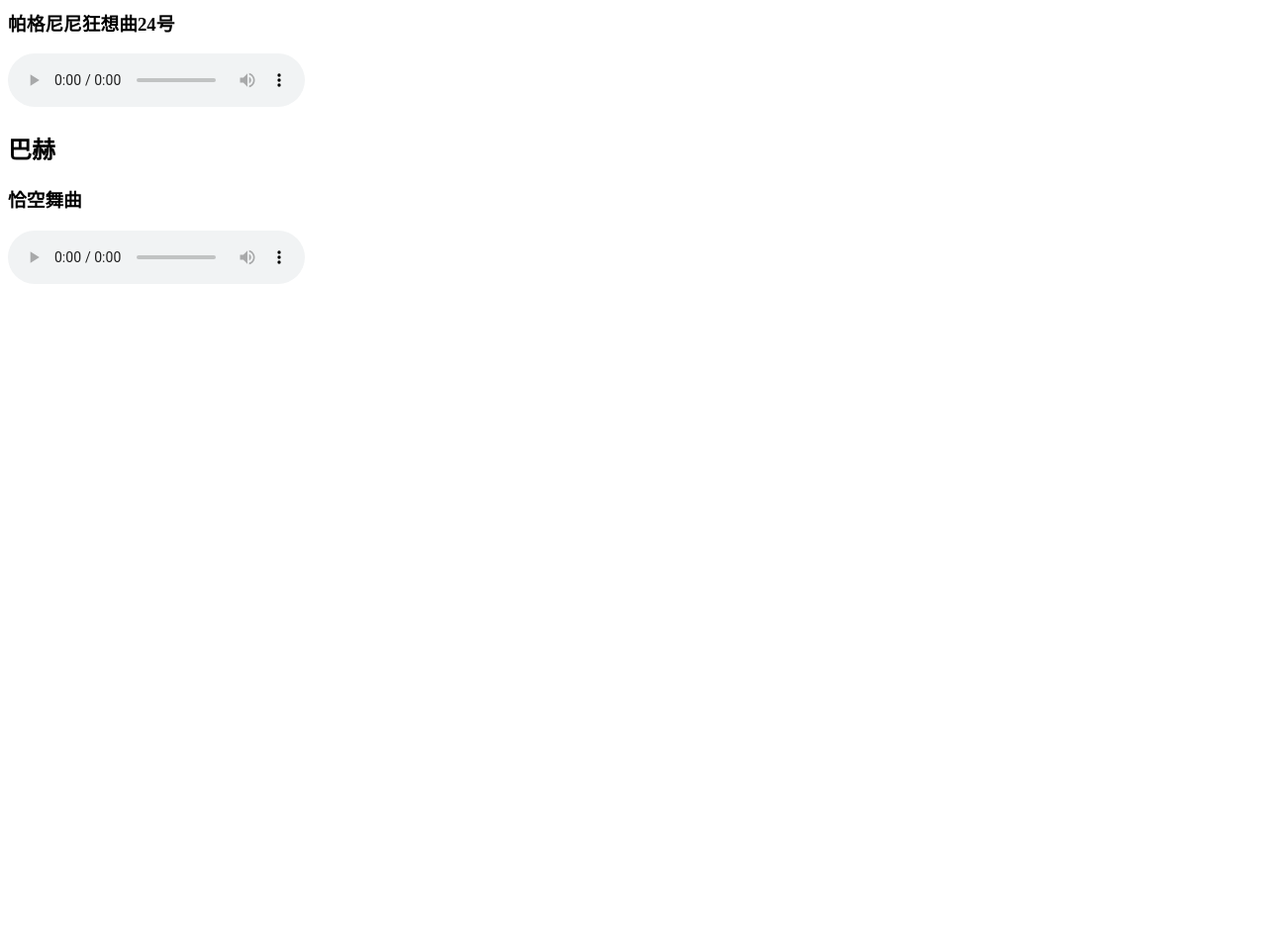
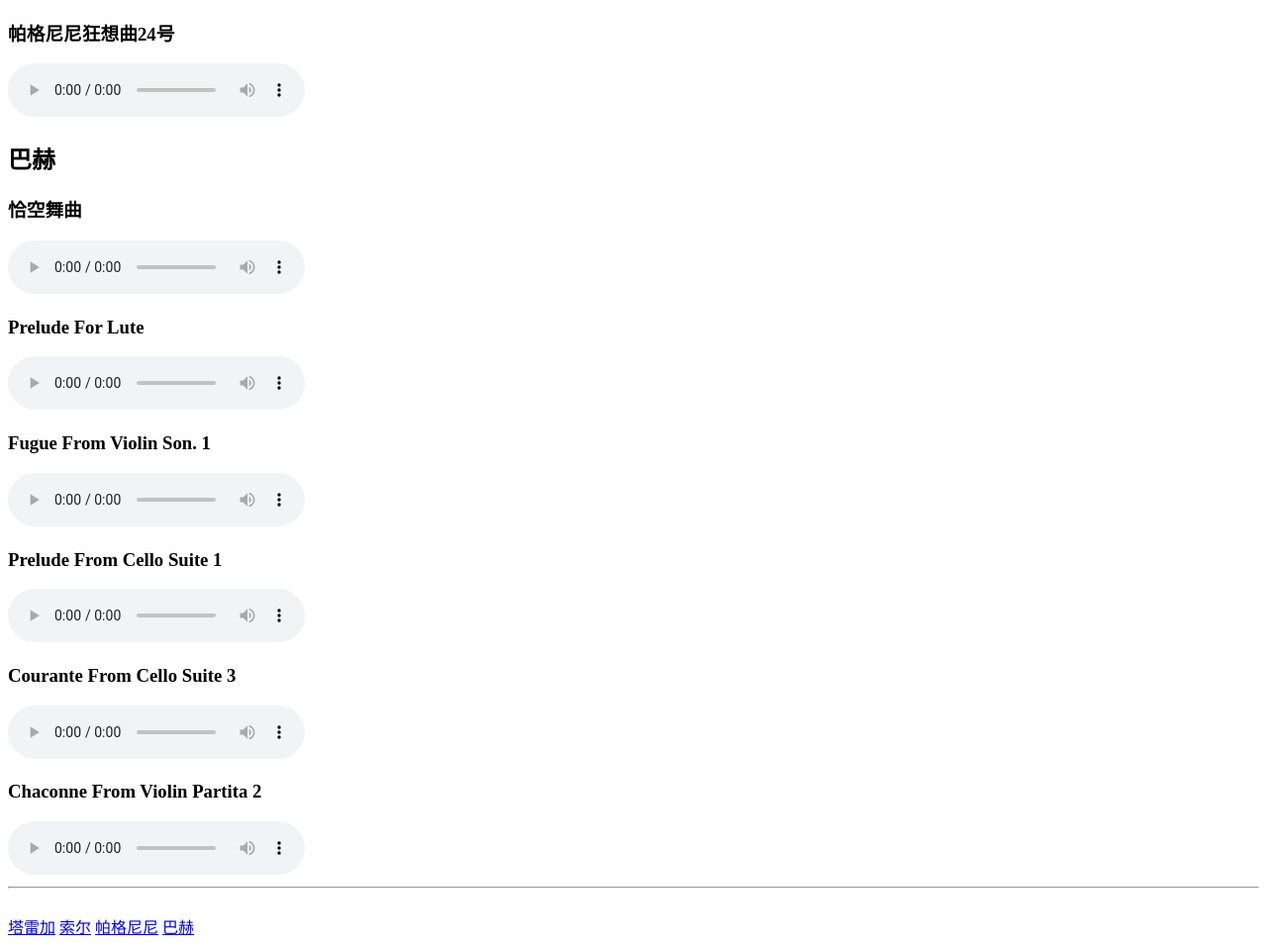
Before and after one commit to ahjckco/ahjckco.github.io, a plain HTML site: page index.html in a window 1280 px wide. Shown: the part 554-1510 px from the top of the page at 99% size. Before the commit the page ends 853 px from the top, so only its background shows below. Drawn offline with Linux system fonts and the light colour scheme.

Commit message:
Add files via upload

```diff
--- a/index.html
+++ b/index.html
@@ -17,6 +17,7 @@
 <a href="#C002">索尔</a>
 <a href="#C003">帕格尼尼</a>
 <a href="#C004">巴赫</a>
+<hr>
 
 <h2><a id="C001">塔雷加</a></h2>
 <h3>阿拉伯奇想曲</h3>
@@ -46,7 +47,42 @@
 您的浏览器不支持 audio 元素。
 </audio>
 
+ <h3>Prelude For Lute</h3>
+<audio controls>
+  <source src="01 Bach _ Prelude For Lute.mp3" type="audio/mpeg">
+您的浏览器不支持 audio 元素。
+</audio>
 
+ <h3>Fugue From Violin Son. 1</h3>
+<audio controls>
+  <source src="02 Bach _ Fugue From Violin Son. 1.mp3" type="audio/mpeg">
+您的浏览器不支持 audio 元素。
+</audio>
+
+ <h3>Prelude From Cello Suite 1</h3>
+<audio controls>
+  <source src="03 Bach _ Prelude From Cello Suite 1.mp3" type="audio/mpeg">
+您的浏览器不支持 audio 元素。
+</audio>
+
+ <h3>Courante From Cello Suite 3</h3>
+<audio controls>
+  <source src="04 Bach _ Courante From Cello Suite 3.mp3" type="audio/mpeg">
+您的浏览器不支持 audio 元素。
+</audio>
+
+ <h3>Chaconne From Violin Partita 2</h3>
+<audio controls>
+  <source src="05 Bach _ Chaconne From Violin Partita 2.mp3" type="audio/mpeg">
+您的浏览器不支持 audio 元素。
+</audio>
+
+<hr>
+<br>
+<a href="#C001">塔雷加</a>
+<a href="#C002">索尔</a>
+<a href="#C003">帕格尼尼</a>
+<a href="#C004">巴赫</a>
 
 
 </body>
```
Also changed, not shown: 5 other files.
